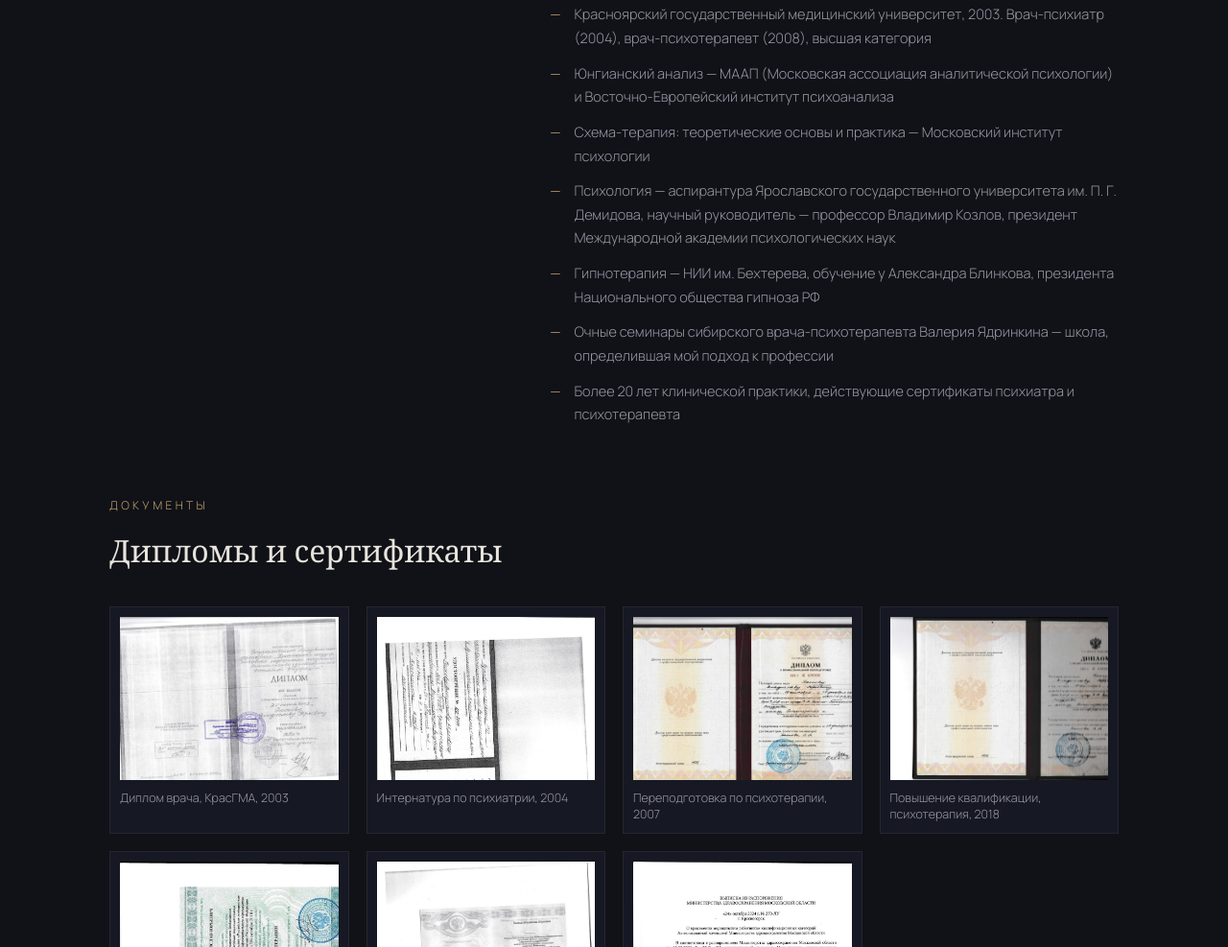
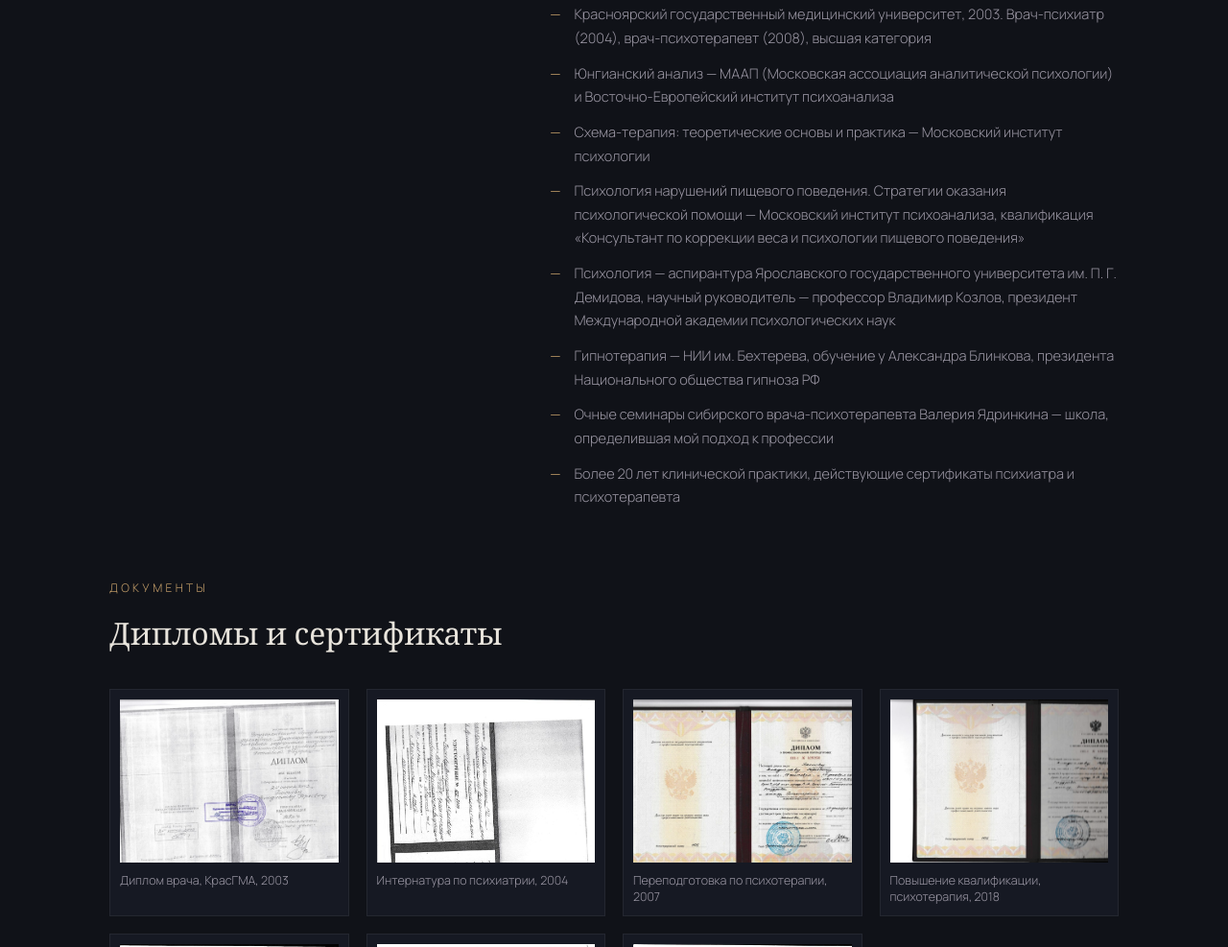
Before and after one commit to merlin707707-prog/drbaskov-site, an Astro site: page / in a window 1280 px wide. Shown: the part 4538-5525 px from the top of the page at 96% size. Built offline with nearby package versions, Linux system fonts and the light colour scheme; Astro itself is replaced by a stand-in of ours.

Commit message:
Образование: РПП, Московский институт психоанализа

```diff
--- a/src/pages/index.astro
+++ b/src/pages/index.astro
@@ -128,6 +128,7 @@ import Base from '../layouts/Base.astro';
         <div>Красноярский государственный медицинский университет, 2003. Врач-психиатр (2004), врач-психотерапевт (2008), высшая категория</div>
         <div>Юнгианский анализ — МААП (Московская ассоциация аналитической психологии) и Восточно-Европейский институт психоанализа</div>
         <div>Схема-терапия: теоретические основы и практика — Московский институт психологии</div>
+        <div>Психология нарушений пищевого поведения. Стратегии оказания психологической помощи — Московский институт психоанализа, квалификация «Консультант по коррекции веса и психологии пищевого поведения»</div>
         <div>Психология — аспирантура Ярославского государственного университета им. П. Г. Демидова, научный руководитель — профессор Владимир Козлов, президент Международной академии психологических наук</div>
         <div>Гипнотерапия — НИИ им. Бехтерева, обучение у Александра Блинкова, президента Национального общества гипноза РФ</div>
         <div>Очные семинары сибирского врача-психотерапевта Валерия Ядринкина — школа, определившая мой подход к профессии</div>
```
